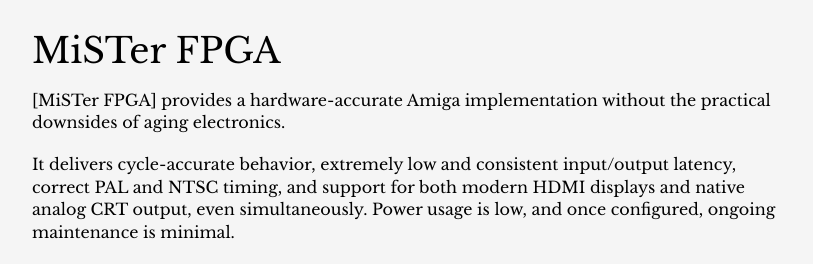
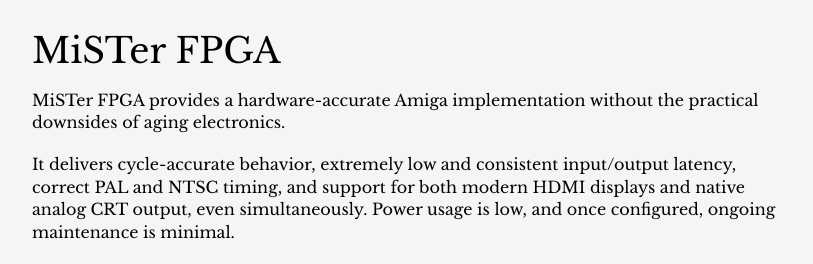
Before and after one commit to amigavision/amigavision.github.io, a Jekyll site: the page built from best.md, in a window 1280 px wide and 900 px high, scrolled down 3420 px. Shown: the part 170-434 px from the top of the window, without its empty margins (233-1046 px from the left). Built offline with Jekyll 4.4.1, drawn with Linux system fonts in a browser that asks for light colours.

Commit message:
No link for now

```diff
--- a/best.md
+++ b/best.md
@@ -93,7 +93,7 @@
 
 ## MiSTer FPGA
 
-[MiSTer FPGA] provides a hardware-accurate Amiga implementation without the practical downsides of aging electronics.
+MiSTer FPGA provides a hardware-accurate Amiga implementation without the practical downsides of aging electronics.
 
 It delivers cycle-accurate behavior, extremely low and consistent input/output latency, correct PAL and NTSC timing, and support for both modern HDMI displays and native analog CRT output, even simultaneously. Power usage is low, and once configured, ongoing maintenance is minimal.
 
```
